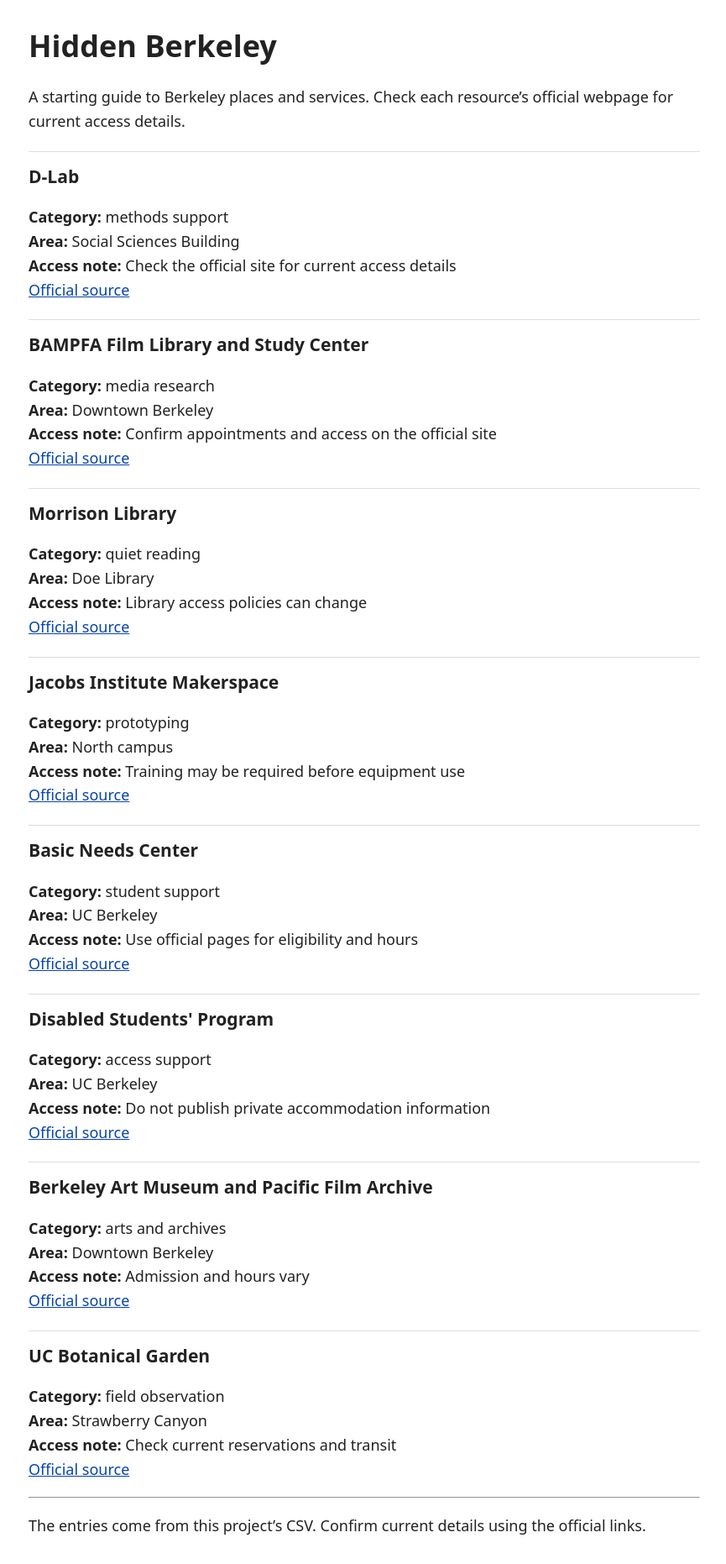
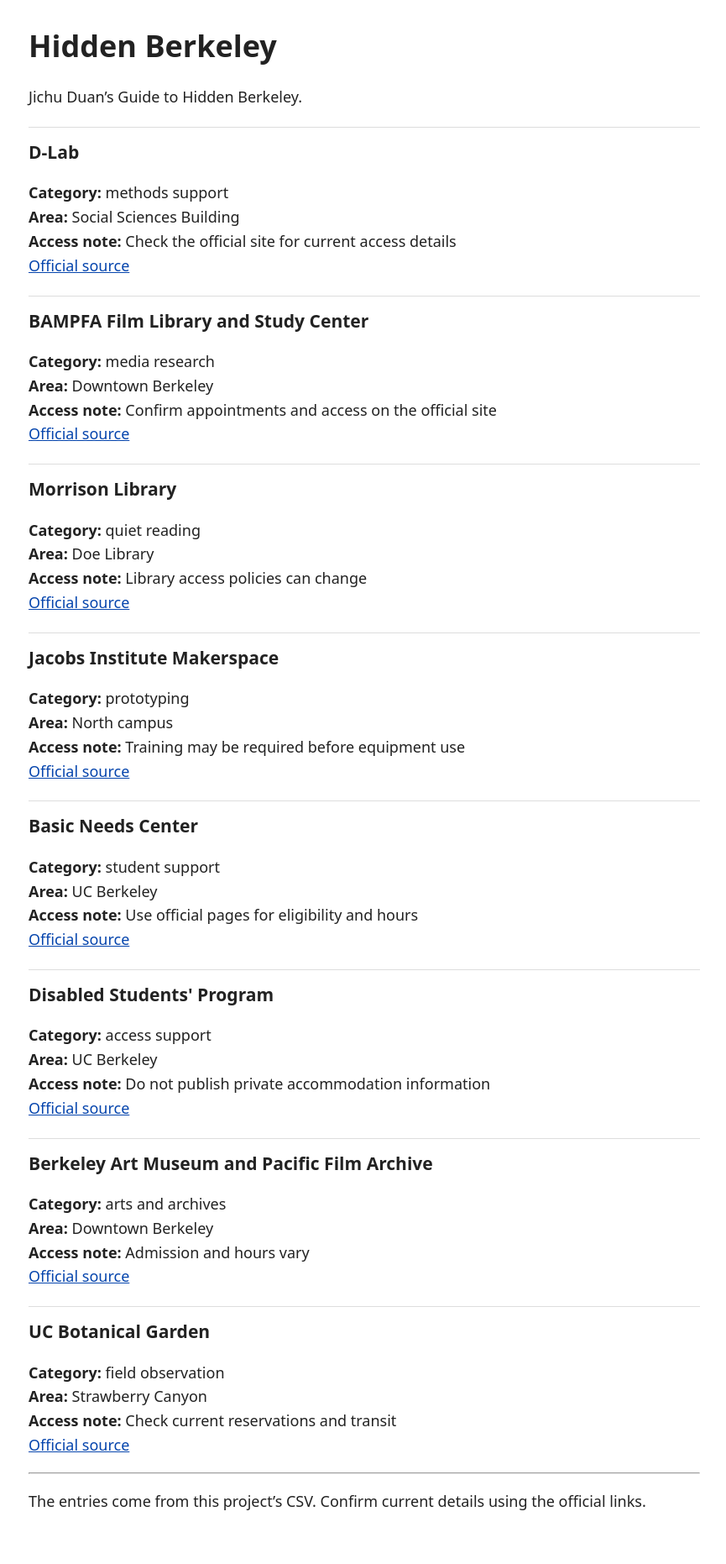
Before and after one commit to jichuduan/hidden-berkeley, a Jekyll site: the page built from docs/index.md, in a window 1280 px wide. Shown: the whole page at 84% size, without its empty margins (206-1071 px from the left). Built offline with Jekyll 4.4.1, drawn with Linux system fonts in a browser that asks for light colours; after the commit the page ends 1834 px from its top, so only the background shows below that.

Commit message:
Update heading and introduction for newcomers
Update heading and introduction for newcomers

```diff
--- a/docs/index.md
+++ b/docs/index.md
@@ -5,7 +5,7 @@
 
 # Hidden Berkeley
 
-A starting guide to Berkeley places and services. Check each resource's official webpage for current access details.
+Jichu Duan's Guide to Hidden Berkeley.
 
 <!-- Edit the heading and introduction above. The supplied loop below displays each row of the CSV. -->
 {% for resource in site.data.locations %}
```
